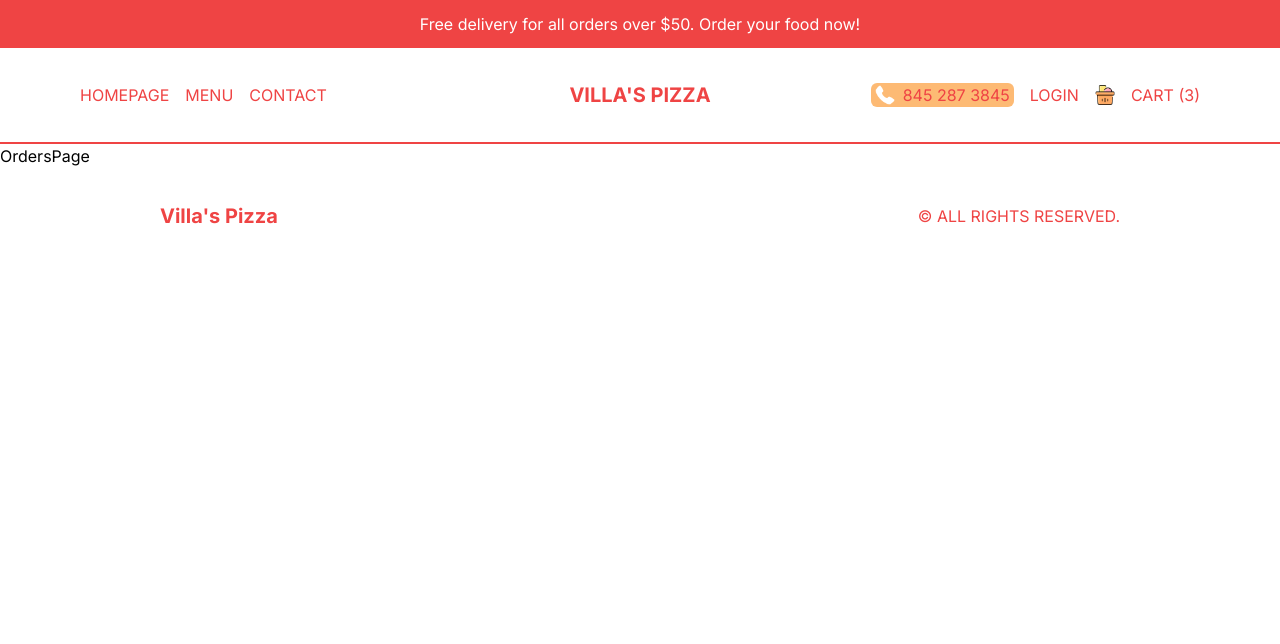
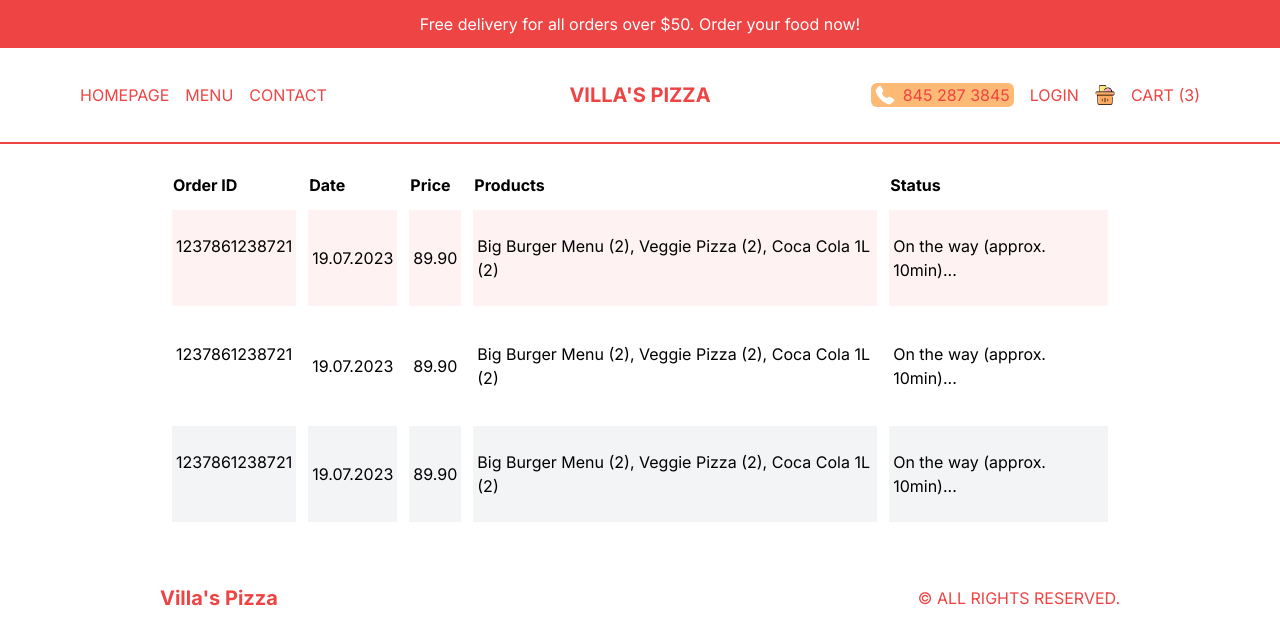
Before and after one commit to J-Varela/restaurant-app, a Next.js app: page /orders in a window 1280 px wide. Shown: the top 644 px of the page. Built offline with nearby package versions, Linux system fonts and the light colour scheme.

Commit message:
designed order page

```diff
--- a/src/app/orders/page.tsx
+++ b/src/app/orders/page.tsx
@@ -1,7 +1,50 @@
 import React from 'react';
 
 const OrdersPage = () => {
-  return <div>OrdersPage</div>;
+  return (
+    <div className="p-4 lg:px-20 xl:px-40">
+      <table className="w-full border-separate border-spacing-3">
+        <thead>
+          <tr className="text-left">
+            <th className="hidden md:block">Order ID</th>
+            <th>Date</th>
+            <th>Price</th>
+            <th className="hidden md:block">Products</th>
+            <th>Status</th>
+          </tr>
+        </thead>
+        <tbody>
+          <tr className="text-sm md:text-base bg-red-50">
+            <td className="hidden md:block py-6 px-1">1237861238721</td>
+            <td className="py-6 px-1">19.07.2023</td>
+            <td className="py-6 px-1">89.90</td>
+            <td className="hidden md:block py-6 px-1">
+              Big Burger Menu (2), Veggie Pizza (2), Coca Cola 1L (2)
+            </td>
+            <td className="py-6 px-1">On the way (approx. 10min)...</td>
+          </tr>
+          <tr className="text-sm md:text-base odd:bg-gray-100">
+            <td className="hidden md:block py-6 px-1">1237861238721</td>
+            <td className="py-6 px-1">19.07.2023</td>
+            <td className="py-6 px-1">89.90</td>
+            <td className="hidden md:block py-6 px-1">
+              Big Burger Menu (2), Veggie Pizza (2), Coca Cola 1L (2)
+            </td>
+            <td className="py-6 px-1">On the way (approx. 10min)...</td>
+          </tr>
+          <tr className="text-sm md:text-base odd:bg-gray-100">
+            <td className="hidden md:block py-6 px-1">1237861238721</td>
+            <td className="py-6 px-1">19.07.2023</td>
+            <td className="py-6 px-1">89.90</td>
+            <td className="hidden md:block py-6 px-1">
+              Big Burger Menu (2), Veggie Pizza (2), Coca Cola 1L (2)
+            </td>
+            <td className="py-6 px-1">On the way (approx. 10min)...</td>
+          </tr>
+        </tbody>
+      </table>
+    </div>
+  );
 };
 
 export default OrdersPage;
```
